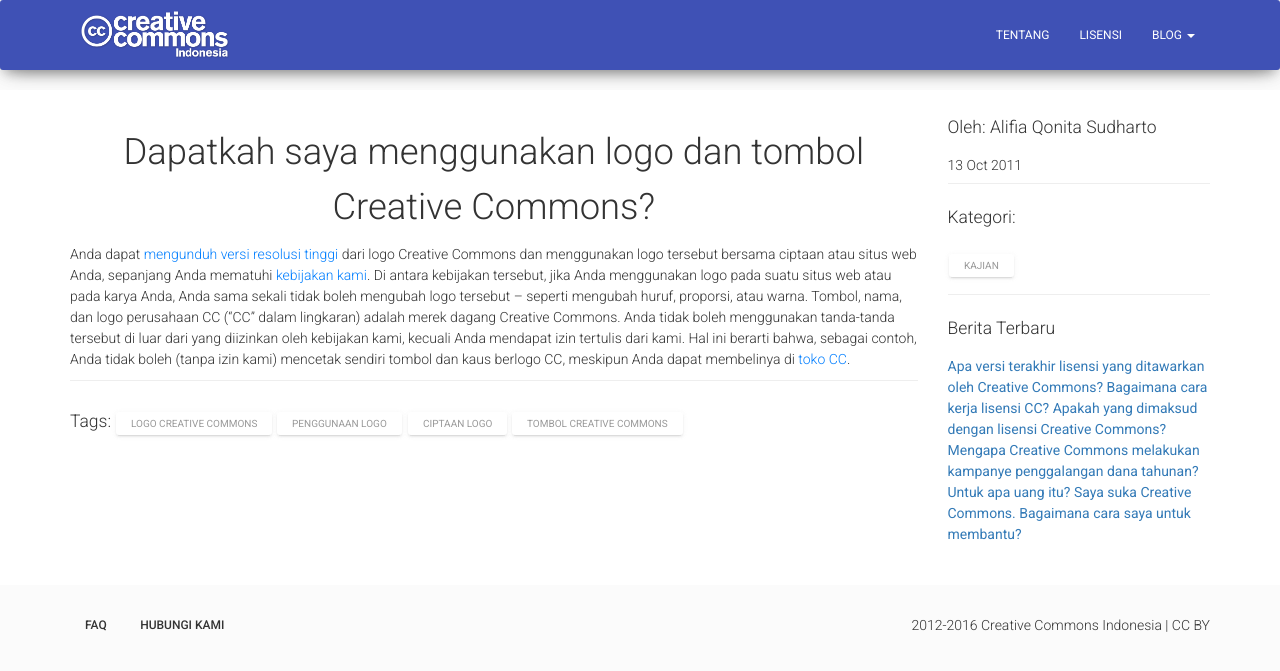
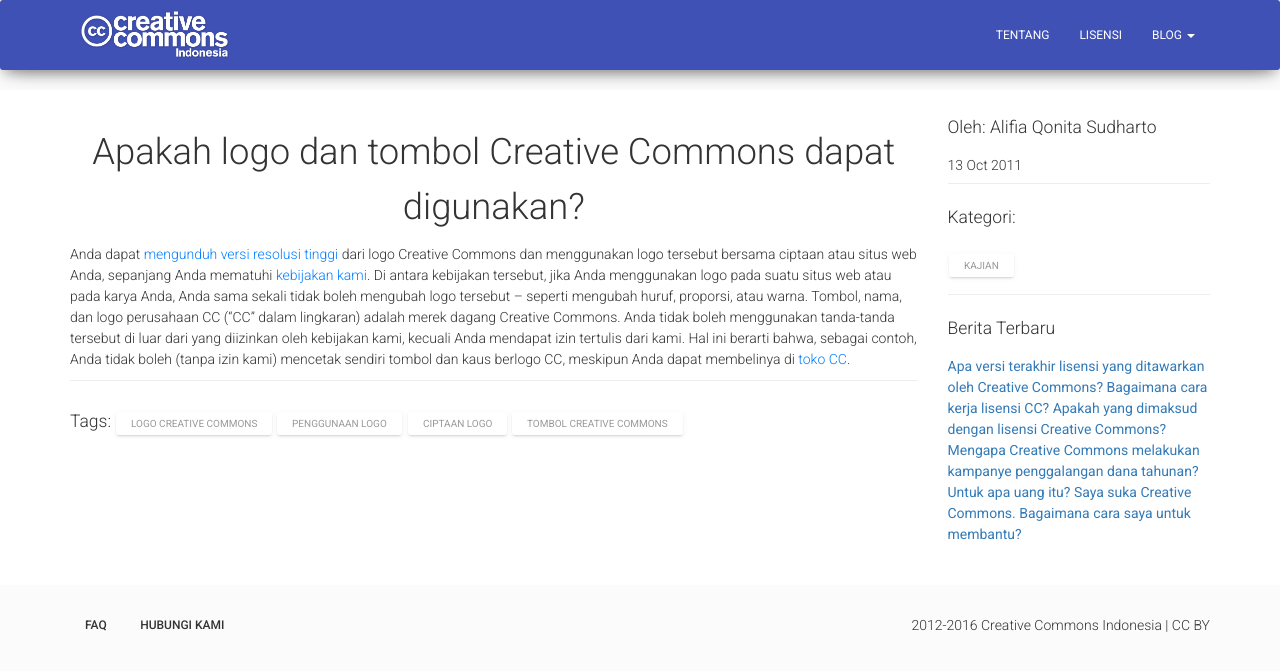
Before and after one commit to RioSatria/CCID, a Jekyll site: the page built from _posts/2011-10-13-dapatkah-saya-menggunakan-logo-dan-tombol-creative-commons.markdown, in a window 1280 px wide. Shown: the top 671 px of the page. Built offline with Jekyll 4.4.1, drawn with Linux system fonts in a browser that asks for light colours; nearby versions of some CDN libraries; our own code applies the rules of GitHub Pages for plain Markdown files.

Commit message:
Updated Dapatkah Saya Menggunakan Logo Dan Tombol Creative Commons

```diff
--- a/_posts/2011-10-13-dapatkah-saya-menggunakan-logo-dan-tombol-creative-commons.markdown
+++ b/_posts/2011-10-13-dapatkah-saya-menggunakan-logo-dan-tombol-creative-commons.markdown
@@ -1,5 +1,5 @@
 ---
-title: Dapatkah saya menggunakan logo dan tombol Creative Commons?
+title: Apakah logo dan tombol Creative Commons dapat digunakan?
 date: 2011-10-13 16:41:00 +07:00
 categories:
 - Kajian
```
